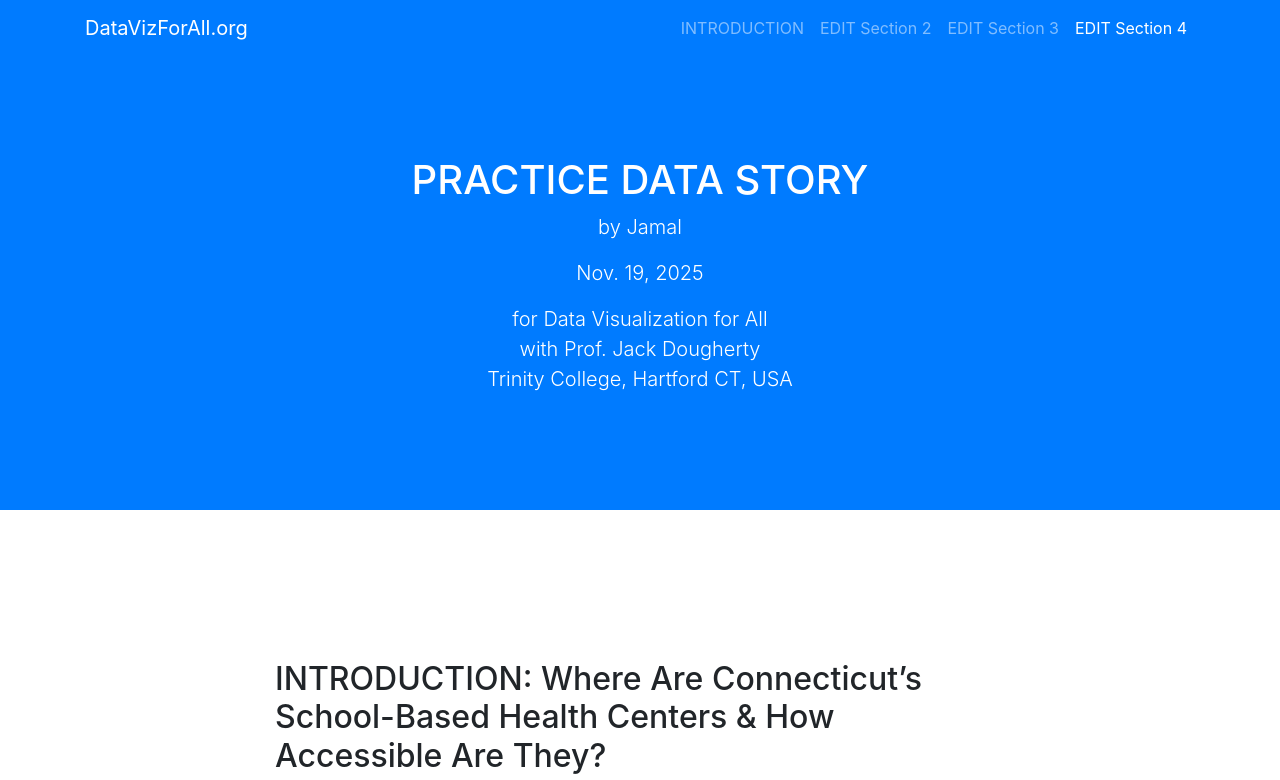
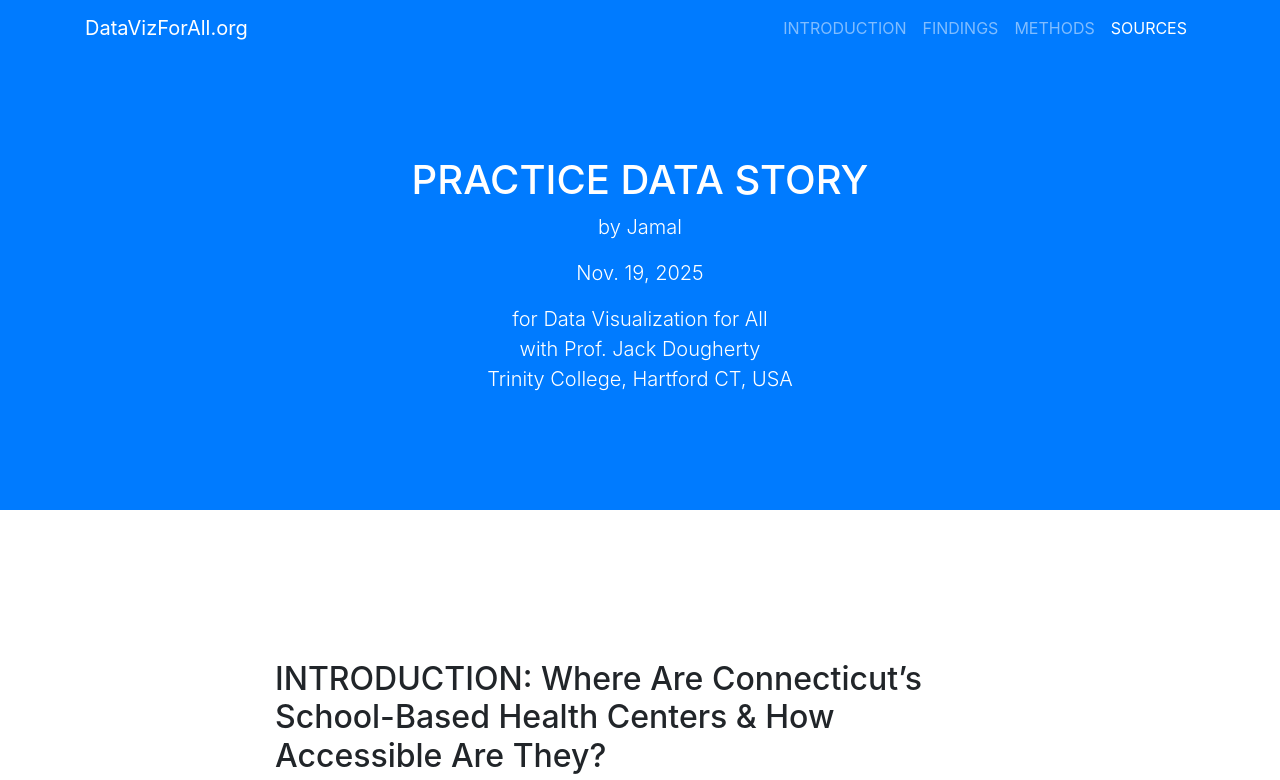
Before and after one commit to Jamal931/data-story-practice1, a plain HTML site: page index.html in a window 1280 px wide. Shown: the top 780 px of the page. Drawn offline with nearby package versions, Linux system fonts and the light colour scheme.

Commit message:
Update index.html

```diff
--- a/index.html
+++ b/index.html
@@ -37,13 +37,13 @@
             <a class="nav-link js-scroll-trigger" href="#section1">INTRODUCTION</a>
           </li>
           <li class="nav-item">
-            <a class="nav-link js-scroll-trigger" href="#section2">EDIT Section 2</a>
+            <a class="nav-link js-scroll-trigger" href="#section2">FINDINGS</a>
           </li>
           <li class="nav-item">
-            <a class="nav-link js-scroll-trigger" href="#section3">EDIT Section 3</a>
+            <a class="nav-link js-scroll-trigger" href="#section3">METHODS</a>
           </li>
           <li class="nav-item">
-            <a class="nav-link js-scroll-trigger" href="#section4">EDIT Section 4</a>
+            <a class="nav-link js-scroll-trigger" href="#section4">SOURCES</a>
           </li>
         </ul>
       </div>
@@ -117,7 +117,7 @@
       <div class="row">
         <div class="col-lg-8 mx-auto">
 
-          <h2>EDIT Section 3 Label</h2>
+          <h2>METHODS</h2>
 
           <p>Create a separate section to describe how you obtained your data, key steps in your process, and cautions for interpreting its meaning. Write for an audience of future Trinity College students who may wish to replicate your steps. Write in HTML format and always include links to data sources, like this example from <a href='https://data.ct.gov'>CT Open Data</a>. Also link to your shared Google Sheets when appropriate.</p>
 
@@ -140,10 +140,11 @@
           <p>...later, insert a bibliography at the end of your data story:</p>
 
           <h4>Works Cited:</h4>
-
+<p> CT Dept. of Education. “Enrollment Report/Export (Legacy).” Edsight: CT.Gov, https://public-edsight.ct.gov/students/enrollment-dashboard/enrollment-report-legacy. Accessed 19 Nov. 2025.
+</p>
           <p>Lurye, Rebecca. “New Housing Code in Hartford Would Keep Slumlords from Hiding Behind LLCs.” Hartford Courant, May 31, 2019. <a href='https://www.courant.com/community/hartford/hc-news-hartford-housing-code-20190531-hcke2jo2x5fpdgz75xf4hlv2ki-story.html'>https://www.courant.com/community/hartford/hc-news-hartford-housing-code-20190531-hcke2jo2x5fpdgz75xf4hlv2ki-story.html</a>.</p>
 
-          <p>“Resident Town Export.” CT.Gov EdSight, <a href='https://public-edsight.ct.gov/Overview/Resident-Town-Dashboard/Resident-Town-Export'>https://public-edsight.ct.gov/Overview/Resident-Town-Dashboard/Resident-Town-Export</a>. Accessed 29 Nov. 2022.</p>
+          <p>“Enrollment Dashboard.” CT.Gov EdSight, <a href='https://public-edsight.ct.gov/Overview/Resident-Town-Dashboard/Resident-Town-Export'>https://public-edsight.ct.gov/Overview/Resident-Town-Dashboard/Resident-Town-Export</a>. Accessed 29 Nov. 2022.</p>
 
           <br>
 
```
